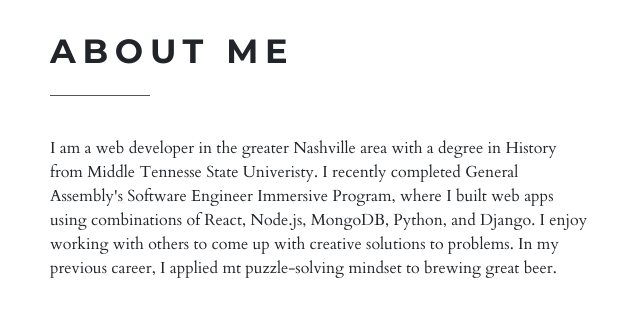
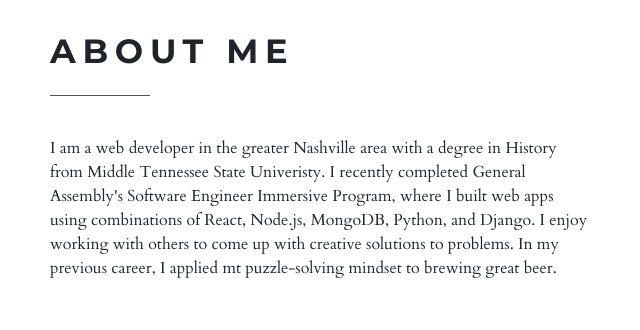
Before and after one commit to gundyn/gundyn.github.io, a website: page index.html in a window 1280 px wide. Shown: the part 980-1310 px from the top of the page, 35-675 px from the left. Drawn offline with nearby package versions, Linux system fonts and the light colour scheme; files whose address does not match are found by name.

Commit message:
fix: About Me
spelling error

```diff
--- a/index.html
+++ b/index.html
@@ -74,7 +74,7 @@
         <div class="row">
           <div class="col-lg-6">
             <h2 class="heading">About me</h2>
-            <p>I am a web developer in the greater Nashville area with a degree in History from Middle Tennesse State Univeristy. I recently completed General Assembly's Software Engineer Immersive Program, where I built web apps using combinations of React, Node.js, MongoDB, Python, and Django. I enjoy working with others to come up with creative solutions to problems. In my previous career, I applied mt puzzle-solving mindset to brewing great beer.
+            <p>I am a web developer in the greater Nashville area with a degree in History from Middle Tennessee State Univeristy. I recently completed General Assembly's Software Engineer Immersive Program, where I built web apps using combinations of React, Node.js, MongoDB, Python, and Django. I enjoy working with others to come up with creative solutions to problems. In my previous career, I applied mt puzzle-solving mindset to brewing great beer.
           </div>
           <div class="col-lg-5 mx-auto">
             <p><img src="img/headshot.png" alt="" class="img-fluid rounded-circle"></p>
```
